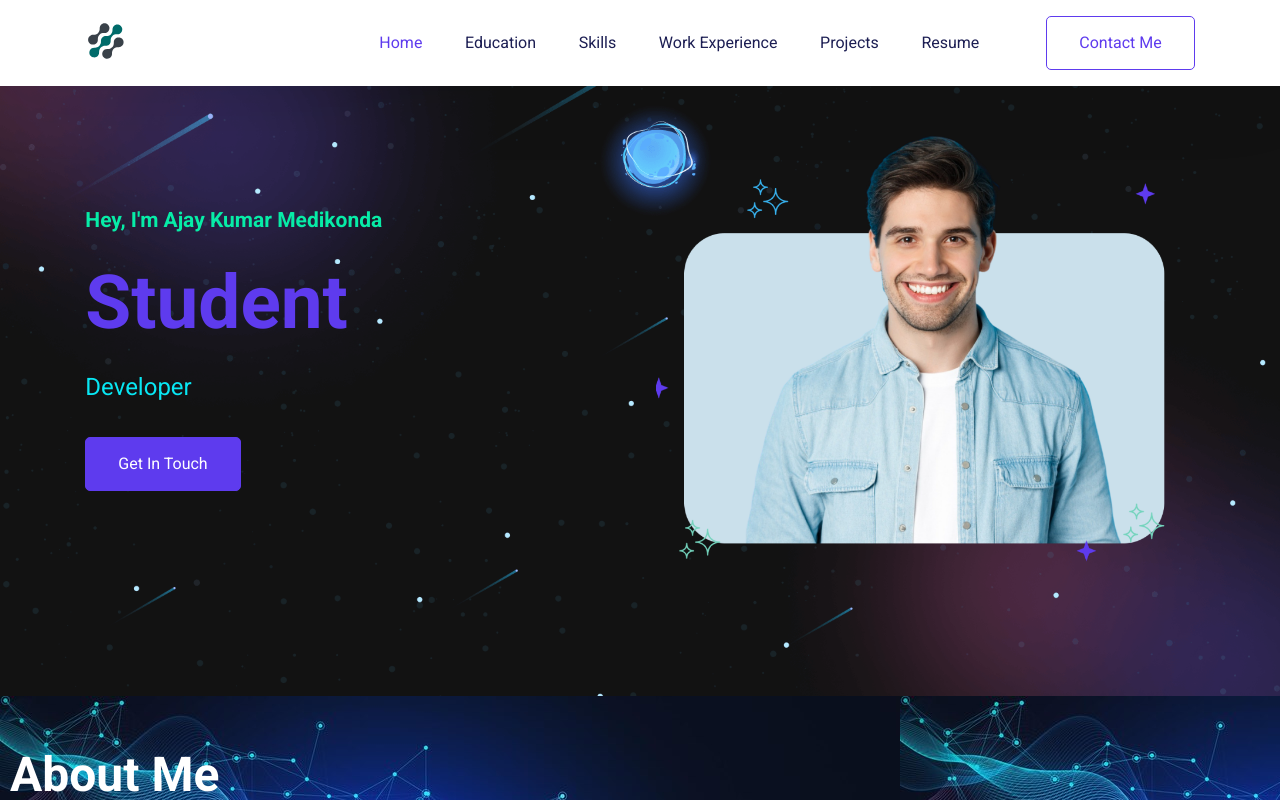
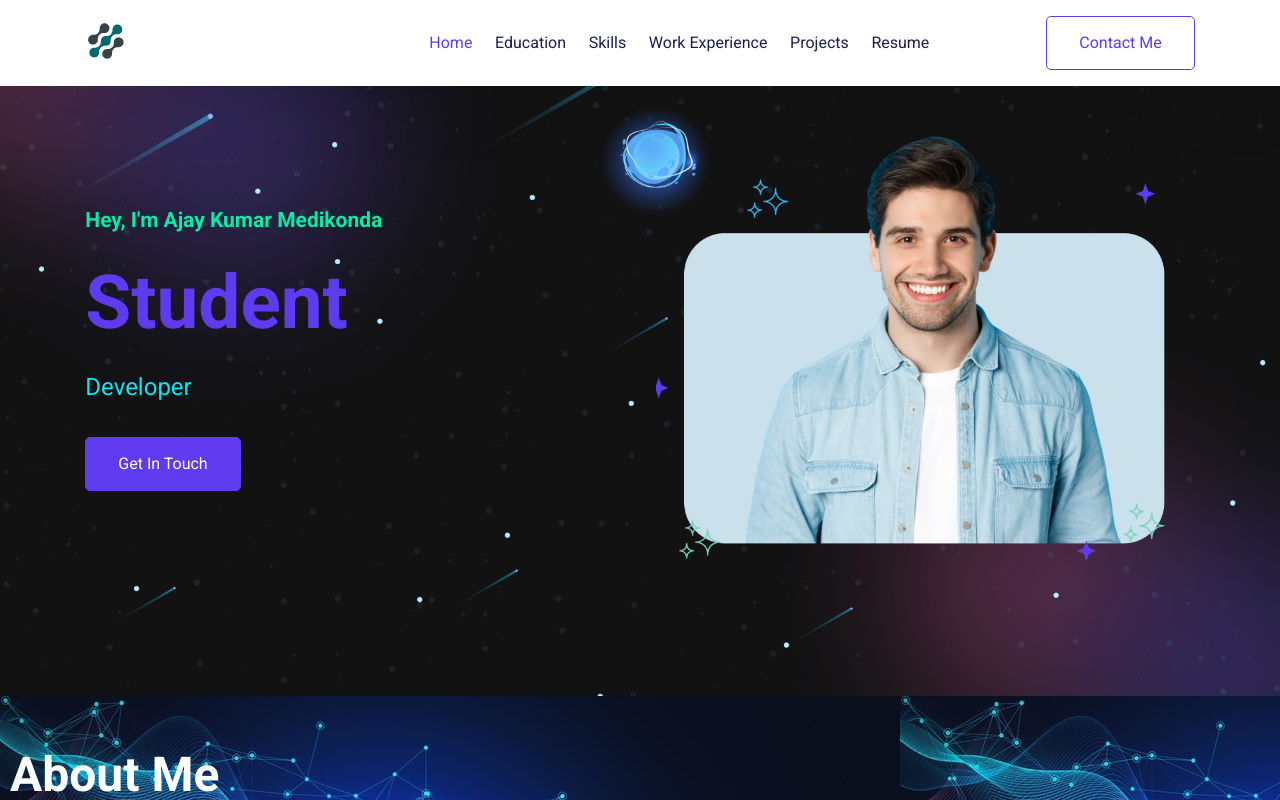
Before and after one commit to ajaykumar9680/ajaykumar1973, a React (Create React App) app: page / in a window 1280 px wide. Shown: the top 800 px of the page. Built offline with nearby package versions, Linux system fonts and the light colour scheme.

Commit message:
some changes

```diff
--- a/src/Pages/Home/MySkills.jsx
+++ b/src/Pages/Home/MySkills.jsx
@@ -17,7 +17,7 @@ export default function MySkills() {
             {data?.skills?.map((item, index) => (
               <div key={index} className="skills-section-card">
                 <div className="skills-section-img">
-                  <img src={item.src} alt="Product Chain" />
+                  <img src={process.env.PUBLIC_URL + item.src} alt="Product Chain" />
                 </div>
                 <div className="skills-section-card-content">
                   <h3 className="skills-section-title">{item.title}</h3>
--- a/src/Pages/Home/Navbar.jsx
+++ b/src/Pages/Home/Navbar.jsx
@@ -118,9 +118,8 @@ function Navbar() {
               Projects
             </Link>
           </li>
-
           <li>
-          <Link
+            <Link
               onClick={closeMenu}
               activeClass="navbar-active-content"
               spy={true}
--- a/src/data/index.json
+++ b/src/data/index.json
@@ -54,7 +54,7 @@
   "skills": [
     {
       "id": "1",
-      "src": "./img/product-chain-1.png",
+      "src": "/img/product-chain-1.png",
       "title": "Programming Languages",
         "skill": [
           {
@@ -74,7 +74,7 @@
     },
     {
       "id": "2",
-      "src": "./img/tag-1.png",
+      "src": "/img/tag-1.png",
       "title": "Technical Skills",
         "skill": [
           {
@@ -102,7 +102,7 @@
     },
     {
       "id": "3",
-      "src": "./img/feather-pen-2.png",
+      "src": "/img/feather-pen-2.png",
       "title": "Data Science Skills",
         "skill": [
           {
@@ -126,7 +126,7 @@
     },
     {
       "id": "4",
-      "src": "./img/feather-pen-1.png",
+      "src": "/img/feather-pen-1.png",
       "title": "Soft Skills",
         "skill": [
           {
--- a/src/styles/contact.css
+++ b/src/styles/contact.css
@@ -68,7 +68,7 @@
     height: 21px;
     border: 0.15em solid var(--heading-color);
     border-radius: 0.15em;
-    transform: translatey(-0.075em);
+    /*transform: translatey(-0.075em);*/
   }
   /* Contact End */
   .about-section-img {
--- a/src/styles/honors.css
+++ b/src/styles/honors.css
@@ -2,6 +2,15 @@
   width: auto;
   margin: 0 auto;
   /*position: relative;*/
+}
+
+.navbar {
+  position: fixed;
+  top: 0;
+  left: 0;
+  right: 0;
+  z-index: 10000; /* Ensure navbar is above other elements */
+  /* Add other styles as needed */
 }
 .honor-slider .item img {
   width: 50%;
--- a/src/styles/navbar.css
+++ b/src/styles/navbar.css
@@ -15,7 +15,7 @@
   list-style: none;
   display: flex;
   align-items: flex-start;
-  gap: 42.667px;
+  gap: 22.667px;
   text-decoration: none;
 }
 .navbar-items ul > li > a {
```
